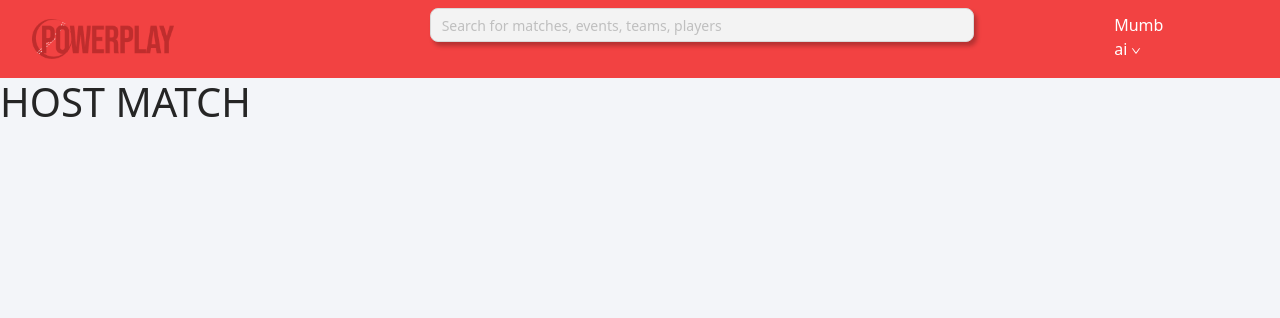
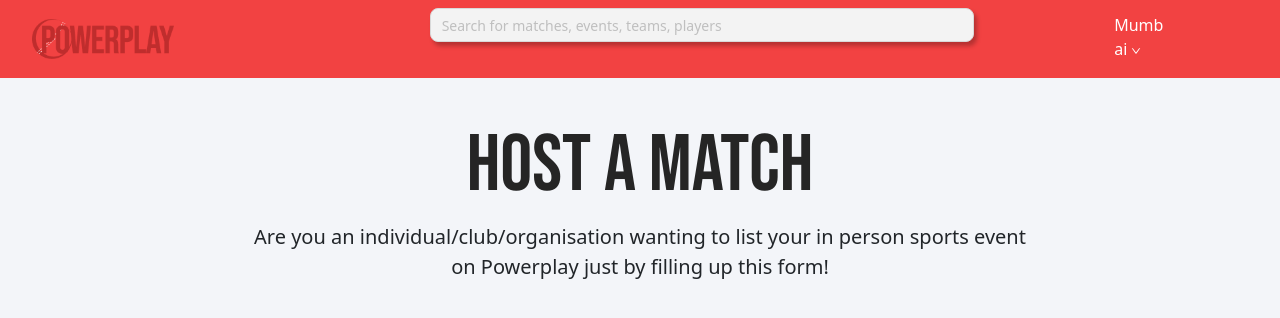
Before and after one commit to HNGP/powerplay, a React (Create React App) app: page /hostMatch in a window 1280 px wide. Shown: the top 318 px of the page. Built offline with nearby package versions, Linux system fonts and the light colour scheme.

Commit message:
host match template

```diff
--- a/src/pages/HostMatch/index.js
+++ b/src/pages/HostMatch/index.js
@@ -3,8 +3,12 @@
 
 const HostMatch = () => {
   return (
-    <div>
-      <h1>HOST MATCH</h1>
+    <div className="hero-host-match">
+      <h1>HOST A MATCH</h1>
+      <p>
+        Are you an individual/club/organisation wanting to list your in person
+        sports event on Powerplay just by filling up this form!
+      </p>
     </div>
   );
 };
--- a/src/pages/HostMatch/style.css
+++ b/src/pages/HostMatch/style.css
@@ -0,0 +1,16 @@
+.hero-host-match {
+  max-width: 800px;
+  text-align: center;
+  margin-left: auto;
+  margin-right: auto;
+}
+
+.hero-host-match > h1 {
+  font-family: "Bebas Neue";
+  margin-top: 40px;
+  font-size: 80px;
+}
+
+.hero-host-match > p {
+  font-size: 20px;
+}
```
